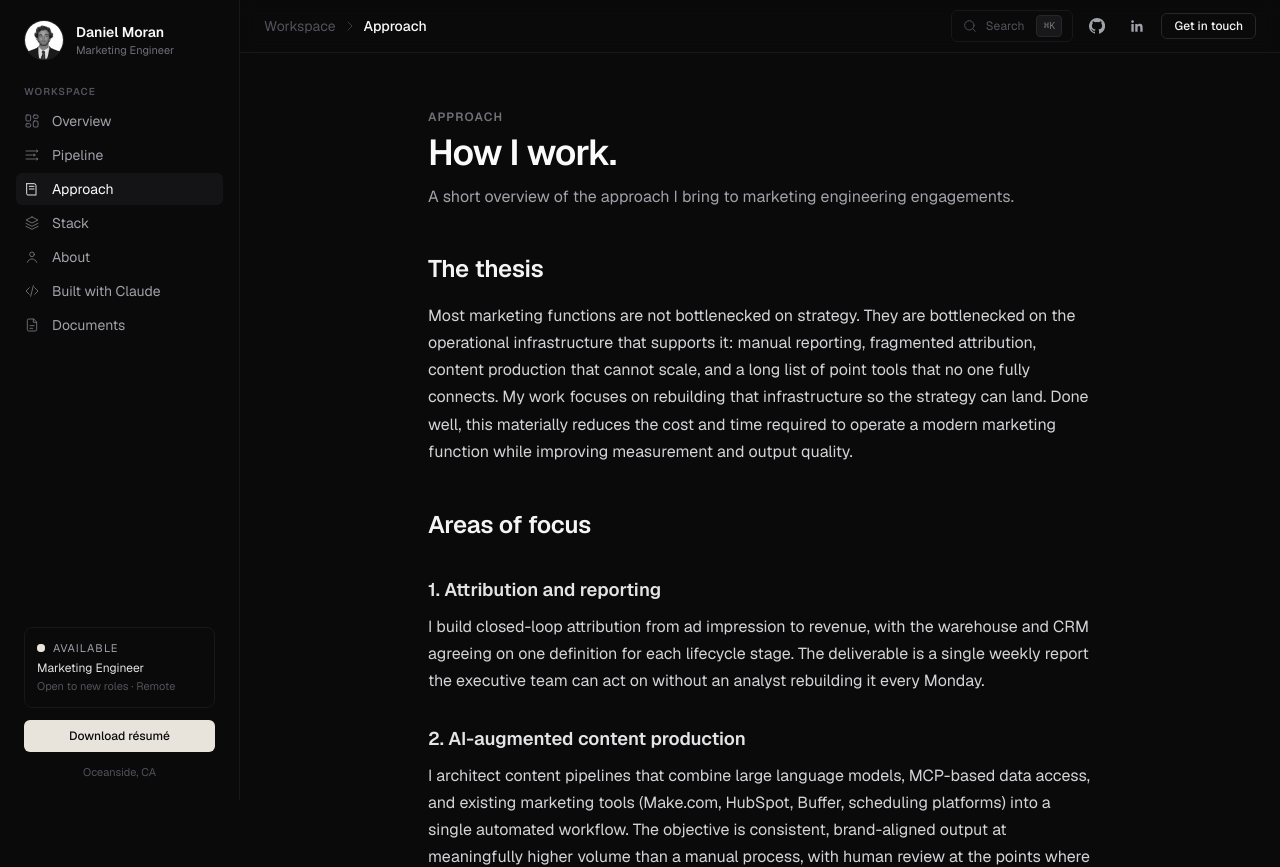
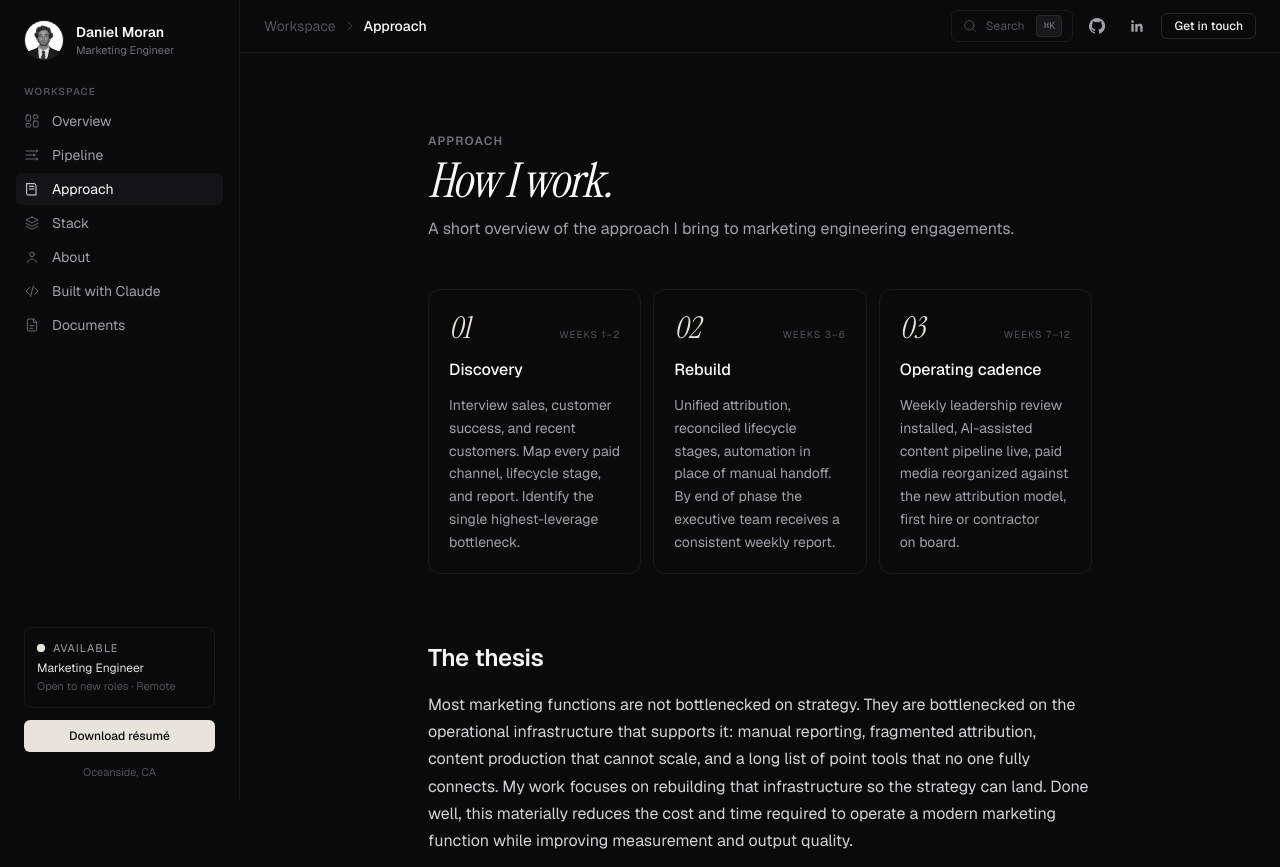
Before and after one commit to daniel54269/danielmoran-dev, a Next.js app: page /playbook in a window 1280 px wide. Shown: the top 867 px of the page. Built offline with nearby package versions, Linux system fonts and the light colour scheme.

Commit message:
Editorial polish: Instrument Serif on H1s + 01/02/03 numbered process cards on /playbook + macro whitespace bump

```diff
--- a/app/about/page.tsx
+++ b/app/about/page.tsx
@@ -11,7 +11,7 @@ export const metadata: Metadata = {
 
 export default function AboutPage() {
   return (
-    <Container size="prose" className="py-10 sm:py-14">
+    <Container size="prose" className="py-12 sm:py-20">
       <div className="flex flex-col gap-6 sm:flex-row sm:items-center sm:gap-8">
         <Image
           src="/headshot.png"
@@ -23,7 +23,7 @@ export default function AboutPage() {
         />
         <div>
           <div className="text-xs font-semibold uppercase tracking-widest text-ink-400">About</div>
-          <h1 className="mt-2 text-3xl sm:text-4xl font-semibold tracking-tight text-ink-50">
+          <h1 className="mt-2 font-serif font-normal text-4xl sm:text-5xl tracking-tight leading-[1.05] text-ink-50">
             Software engineering rigor, applied to modern marketing.
           </h1>
         </div>
--- a/app/built-with-claude/page.tsx
+++ b/app/built-with-claude/page.tsx
@@ -11,9 +11,9 @@ export const metadata: Metadata = {
 
 export default function BuiltWithClaudePage() {
   return (
-    <Container size="prose" className="py-10 sm:py-14">
+    <Container size="prose" className="py-12 sm:py-20">
       <div className="text-xs font-semibold uppercase tracking-widest text-ink-400">Meta</div>
-      <h1 className="mt-2 text-3xl sm:text-4xl font-semibold tracking-tight text-ink-50">
+      <h1 className="mt-2 font-serif font-normal text-4xl sm:text-5xl tracking-tight leading-[1.05] text-ink-50">
         How this site was built.
       </h1>
       <p className="mt-3 text-ink-300">
--- a/app/contact/page.tsx
+++ b/app/contact/page.tsx
@@ -15,10 +15,10 @@ const channels = [
 
 export default function ContactPage() {
   return (
-    <Container size="prose" className="py-10 sm:py-14">
+    <Container size="prose" className="py-12 sm:py-20">
       <div className="text-xs font-semibold uppercase tracking-widest text-ink-400">Contact</div>
-      <h1 className="mt-2 text-3xl sm:text-4xl font-semibold tracking-tight text-ink-50">
-        Let's talk.
+      <h1 className="mt-2 font-serif italic font-normal text-4xl sm:text-5xl tracking-tight leading-[1.05] text-ink-50">
+        Let&rsquo;s talk.
       </h1>
       <p className="mt-3 text-ink-300">
         Head of Marketing at Series A / B B2B SaaS. Remote, or in person around Oceanside / San Diego.
--- a/app/not-found.tsx
+++ b/app/not-found.tsx
@@ -5,7 +5,7 @@ export default function NotFound() {
   return (
     <Container className="py-24 text-center">
       <div className="text-xs uppercase tracking-widest text-ink-400">404</div>
-      <h1 className="mt-3 text-4xl font-semibold text-ink-50">Page not found.</h1>
+      <h1 className="mt-3 font-serif italic font-normal text-5xl text-ink-50 tracking-tight">Page not found.</h1>
       <p className="mt-3 text-ink-300">The link's broken or the page moved.</p>
       <Link href="/" className="inline-block mt-8 rounded-md bg-accent px-4 py-2.5 text-sm font-medium text-ink-900">
         Back home →
--- a/app/page.tsx
+++ b/app/page.tsx
@@ -19,7 +19,7 @@ export default async function OverviewPage() {
   const campaigns = featured.length ? featured : all;
 
   return (
-    <div className="space-y-8 px-4 py-6 sm:px-6 sm:py-8">
+    <div className="space-y-12 sm:space-y-16 px-4 py-8 sm:px-6 sm:py-12">
       {/* Top hero strip */}
       <Reveal>
         <section className="relative overflow-hidden rounded-2xl border border-ink-800 bg-ink-900/60 p-6 sm:p-8">
@@ -33,7 +33,7 @@ export default async function OverviewPage() {
                 </span>
                 Available for marketing engineering roles
               </div>
-              <h1 className="mt-4 text-3xl sm:text-4xl lg:text-5xl font-semibold tracking-tight leading-[1.05] text-ink-50">
+              <h1 className="mt-4 font-serif italic font-normal text-5xl sm:text-6xl lg:text-7xl tracking-tight leading-[1] text-ink-50">
                 Marketing Engineer.
               </h1>
               <p className="mt-4 max-w-2xl text-base sm:text-lg text-ink-300 leading-relaxed">
--- a/app/playbook/page.tsx
+++ b/app/playbook/page.tsx
@@ -11,16 +11,52 @@ export const metadata: Metadata = {
 
 export default function PlaybookPage() {
   return (
-    <Container size="prose" className="py-10 sm:py-14">
+    <Container size="prose" className="py-12 sm:py-20">
       <div className="text-xs font-semibold uppercase tracking-widest text-ink-400">Approach</div>
-      <h1 className="mt-2 text-3xl sm:text-4xl font-semibold tracking-tight text-ink-50 leading-tight">
+      <h1 className="mt-2 font-serif italic font-normal text-4xl sm:text-5xl tracking-tight leading-[1.05] text-ink-50">
         How I work.
       </h1>
-      <p className="mt-3 text-ink-300">
+      <p className="mt-3 text-ink-300 max-w-prose">
         A short overview of the approach I bring to marketing engineering engagements.
       </p>
 
-      <div className="prose-custom mt-10">
+      {/* Numbered process cards */}
+      <ol className="mt-12 grid gap-3 sm:grid-cols-3">
+        {[
+          {
+            n: "01",
+            phase: "Discovery",
+            weeks: "Weeks 1–2",
+            body: "Interview sales, customer success, and recent customers. Map every paid channel, lifecycle stage, and report. Identify the single highest-leverage bottleneck.",
+          },
+          {
+            n: "02",
+            phase: "Rebuild",
+            weeks: "Weeks 3–6",
+            body: "Unified attribution, reconciled lifecycle stages, automation in place of manual handoff. By end of phase the executive team receives a consistent weekly report.",
+          },
+          {
+            n: "03",
+            phase: "Operating cadence",
+            weeks: "Weeks 7–12",
+            body: "Weekly leadership review installed, AI-assisted content pipeline live, paid media reorganized against the new attribution model, first hire or contractor on board.",
+          },
+        ].map((step) => (
+          <li
+            key={step.n}
+            className="rounded-xl border border-ink-800 bg-ink-900/40 p-5 flex flex-col gap-3"
+          >
+            <div className="flex items-baseline justify-between gap-2">
+              <span className="font-serif italic text-3xl text-accent">{step.n}</span>
+              <span className="text-[10px] uppercase tracking-widest text-ink-500">{step.weeks}</span>
+            </div>
+            <div className="text-base font-medium text-ink-50">{step.phase}</div>
+            <p className="text-sm text-ink-300 leading-relaxed">{step.body}</p>
+          </li>
+        ))}
+      </ol>
+
+      <div className="prose-custom mt-16">
         <h2>The thesis</h2>
         <p>
           Most marketing functions are not bottlenecked on strategy. They are bottlenecked on the operational
@@ -63,28 +99,6 @@ export default function PlaybookPage() {
           and TikTok Ads.
         </p>
 
-        <h2>How I structure an engagement</h2>
-        <p>
-          My typical first ninety days in a new role follow a consistent pattern:
-        </p>
-        <ul>
-          <li>
-            <strong>Weeks 1&ndash;2 &mdash; discovery.</strong> I conduct interviews with sales, customer
-            success, and recent customers; map every paid channel, lifecycle stage, and report; identify the
-            single highest-leverage bottleneck.
-          </li>
-          <li>
-            <strong>Weeks 3&ndash;6 &mdash; infrastructure rebuild.</strong> Unified attribution, reconciled
-            lifecycle stages, automation in place of manual handoff. By the end of this phase the executive
-            team receives a consistent weekly report.
-          </li>
-          <li>
-            <strong>Weeks 7&ndash;12 &mdash; operating cadence and content.</strong> Weekly leadership review
-            installed, AI-assisted content pipeline brought online, paid media reorganized against the new
-            attribution model, and the first hire or contractor brought on to extend the operating capacity.
-          </li>
-        </ul>
-
         <h2>Specific deliverables I commit to</h2>
         <ul>
           <li>A documented attribution model that ties paid spend to closed revenue, by day 60.</li>
--- a/app/stack/page.tsx
+++ b/app/stack/page.tsx
@@ -9,9 +9,9 @@ export const metadata: Metadata = {
 
 export default function StackPage() {
   return (
-    <Container className="py-10 sm:py-14">
+    <Container className="py-12 sm:py-20">
       <div className="text-xs font-semibold uppercase tracking-widest text-ink-400">Stack</div>
-      <h1 className="mt-2 text-3xl sm:text-4xl font-semibold tracking-tight text-ink-50">
+      <h1 className="mt-2 font-serif font-normal text-4xl sm:text-5xl tracking-tight leading-[1.05] text-ink-50">
         What I build with.
       </h1>
       <p className="mt-3 max-w-2xl text-ink-300">
--- a/app/work/[slug]/page.tsx
+++ b/app/work/[slug]/page.tsx
@@ -34,7 +34,7 @@ export default async function WorkPage({ params }: { params: Promise<{ slug: str
     <article>
       {/* Hero strip */}
       <section className="border-b border-ink-800 bg-ink-900/40">
-        <Container className="py-10 sm:py-14">
+        <Container className="py-12 sm:py-20">
           <Link href="/work" className="text-sm text-ink-400 hover:text-accent-soft">
             ← All work
           </Link>
@@ -47,7 +47,7 @@ export default async function WorkPage({ params }: { params: Promise<{ slug: str
             <span className="h-1 w-1 rounded-full bg-ink-700" />
             <span>{entry.year}</span>
           </div>
-          <h1 className="mt-4 text-3xl sm:text-4xl font-semibold tracking-tight text-ink-50 max-w-3xl leading-tight">
+          <h1 className="mt-4 font-serif font-normal text-4xl sm:text-5xl tracking-tight text-ink-50 max-w-3xl leading-[1.05]">
             {entry.headline}
           </h1>
           <div className="mt-8 grid gap-5 sm:grid-cols-2 md:grid-cols-4">
--- a/app/work/page.tsx
+++ b/app/work/page.tsx
@@ -11,10 +11,10 @@ export const metadata: Metadata = {
 export default async function WorkIndex() {
   const all = await getAllWork();
   return (
-    <Container className="py-10 sm:py-14">
+    <Container className="py-12 sm:py-20">
       <div className="mb-10">
         <div className="text-xs font-semibold uppercase tracking-widest text-ink-400">Work</div>
-        <h1 className="mt-2 text-3xl sm:text-4xl font-semibold tracking-tight text-ink-50">
+        <h1 className="mt-2 font-serif font-normal text-4xl sm:text-5xl tracking-tight leading-[1.05] text-ink-50">
           Case studies.
         </h1>
         <p className="mt-3 max-w-2xl text-ink-300">
--- a/tailwind.config.ts
+++ b/tailwind.config.ts
@@ -31,6 +31,7 @@ const config: Config = {
       fontFamily: {
         sans: ["var(--font-geist-sans)", "ui-sans-serif", "system-ui", "-apple-system", "Segoe UI", "Helvetica", "Arial", "sans-serif"],
         mono: ["var(--font-geist-mono)", "ui-monospace", "SFMono-Regular", "Menlo", "monospace"],
+        serif: ["var(--font-instrument-serif)", "Newsreader", "Iowan Old Style", "Georgia", "serif"],
       },
       maxWidth: { content: "68rem", prose: "44rem" },
     },
```
Also changed, not shown: app/layout.tsx (+10 -1 lines).
